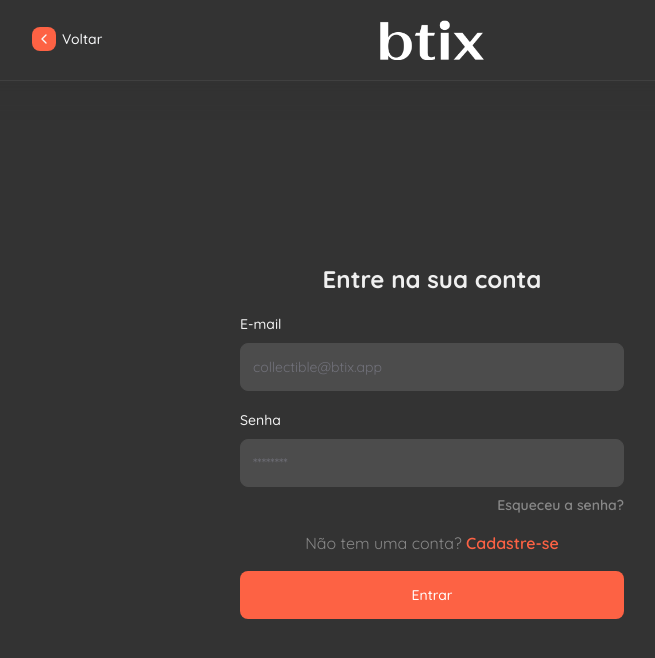
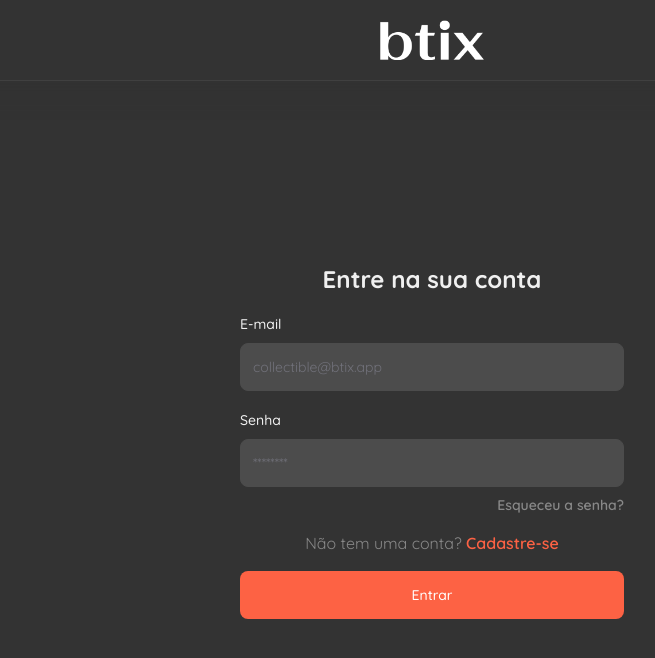
Before and after one commit to MatheusPalmieri/btix-collectible-frontend, a React (Vite) app: page /sign-in in a window 1280 px wide. Shown: the top 658 px of the page, without its empty margins (208-863 px from the left). Built offline with nearby package versions, Linux system fonts and the light colour scheme; no server answers.

Commit message:
fix: back header

```diff
--- a/src/components/Container/index.tsx
+++ b/src/components/Container/index.tsx
@@ -23,7 +23,7 @@
     large: 'max-w-[1280px]',
   };
 
-  const backFormatted = back?.startsWith('/') ? back : `/${back}`;
+  const backFormatted = back ? (back?.startsWith('/') ? back : `/${back}`) : undefined;
 
   return (
     <div>
--- a/src/components/Navbar/index.tsx
+++ b/src/components/Navbar/index.tsx
@@ -22,7 +22,7 @@
   const { user, signOut } = useAuthStore();
   const navigate = useNavigate();
 
-  const handleBack = () => back && navigate(`/${back === '/' ? '' : back}`);
+  const handleBack = () => back && navigate(back);
   const handleRedirect = (path: string) => navigate(`/${path}`);
 
   const fallback = user?.name ? user.name[0] : '';
```
